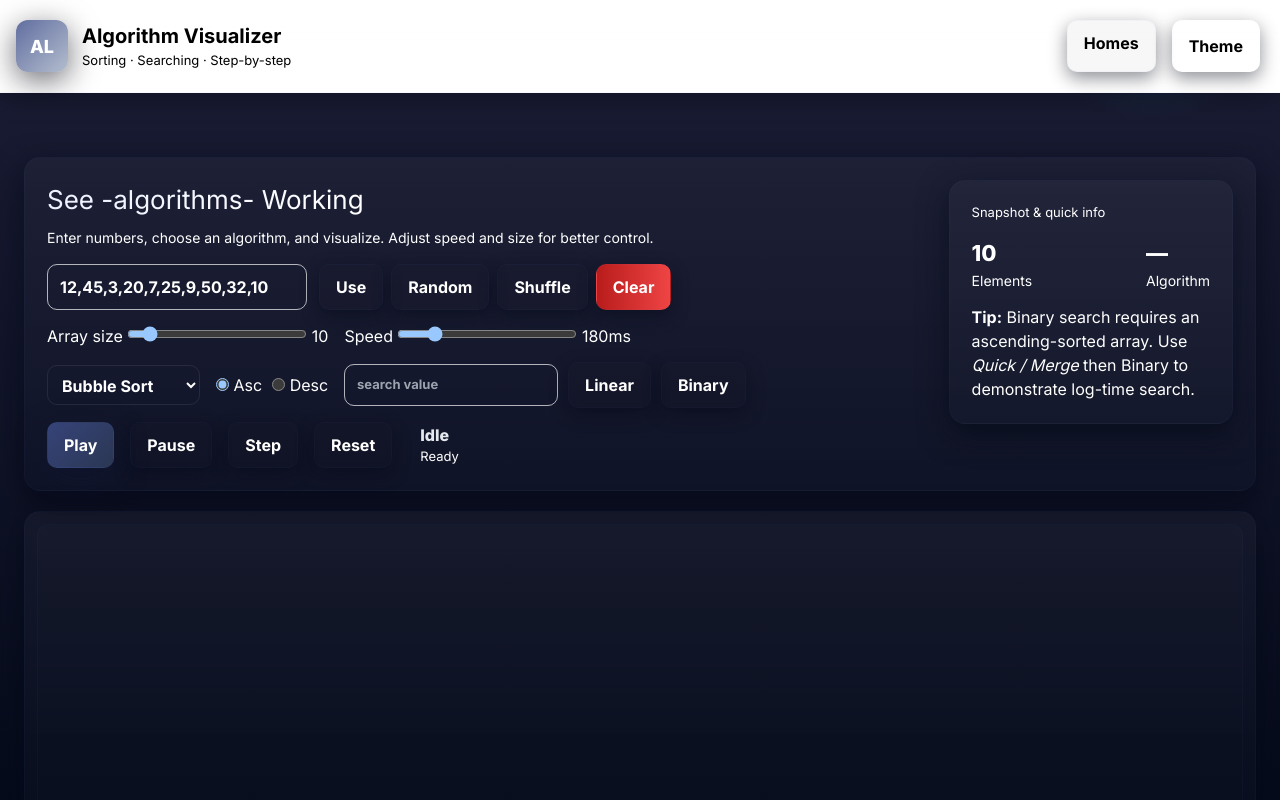
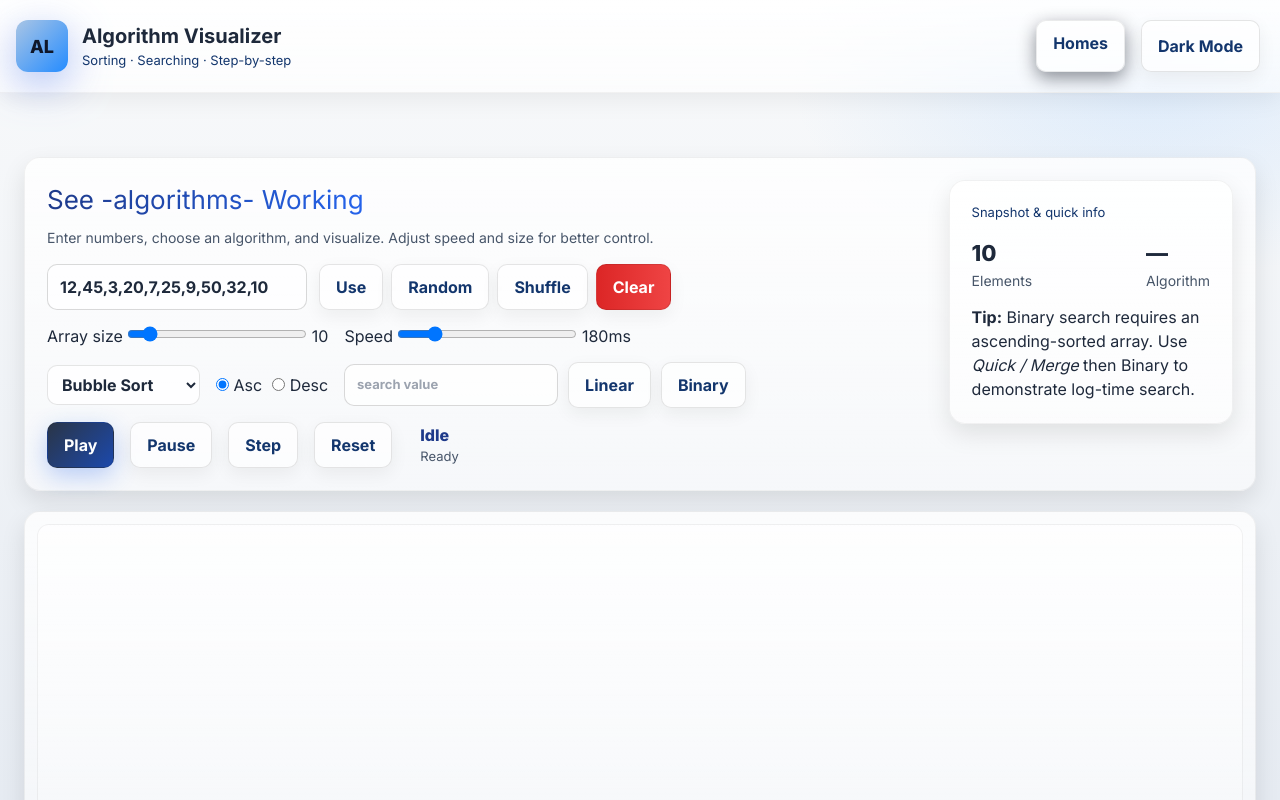
Before and after one commit to habibx792/DS_And_Algo-Visualizer, a website: page code/algoViz.html in a window 1280 px wide. Both pictures are taken after a click on the button "Theme". Drawn offline with Linux system fonts and the light colour scheme.

Commit message:
add light theme

```diff
--- a/code/algoVisCss.css
+++ b/code/algoVisCss.css
@@ -84,13 +84,13 @@ body {
   font-weight: 800;
   color: white;
   font-size: 18px;
-  box-shadow: 0 8px 30px rgba(11, 14, 24, 0.6);
+   box-shadow: 0 12px 40px rgba(57, 62, 77, 0.8);
   transition: transform 0.25s ease, box-shadow 0.25s ease;
 }
 
 .logo:hover {
   transform: rotate(8deg) scale(1.08);
-  box-shadow: 0 12px 40px rgba(11, 14, 24, 0.8);
+  box-shadow: 0 12px 40px rgb(85 121 238 / 80%);
 }
 
 .brand h1 {
@@ -190,7 +190,7 @@ background: linear-gradient(135deg, #3e4e8bd1, #4f658d6e);
 .hero-left h2 {
   margin: 0 0 8px;
   font-size: 26px;
-  background: linear-gradient(90deg, var(--accent1), #fff);
+ background: linear-gradient(90deg, var(--accent1), #d3d3d3);
   -webkit-background-clip: text;
   -webkit-text-fill-color: transparent;
 }
@@ -355,7 +355,7 @@ background: linear-gradient(135deg, #3e4e8bd1, #4f658d6e);
 }
 
 .bar.swap {
-  background: linear-gradient(90deg, #f97316, #fb7185);
+  background: linear-gradient(90deg, #ca5502, #ef596f);
   box-shadow: 0 10px 40px rgba(251, 113, 133, 0.10);
 }
 
@@ -403,7 +403,7 @@ background: linear-gradient(135deg, #3e4e8bd1, #4f658d6e);
     order: 1;
   }
 }
-/* Habib code  */
+
 #code
 {
   background: var(--glass);
@@ -417,3 +417,130 @@ background: linear-gradient(135deg, #3e4e8bd1, #4f658d6e);
 #codeLang{
   border: 1px solid var(--glassBorder);
 }
+
+
+
+body.light-theme {
+  --bg: #f7f9fc;
+  --panel: #ffffff;
+  --muted: #13366d;
+  --accent1: #1e3a8a;
+  --accent2: #e2e8f0;
+  --accent3: #64748b;
+  --glass: rgba(255, 255, 255, 0.65);
+  --success: #059669;
+  --danger: #dc2626;
+  --cardShadow: 0 10px 30px rgba(0, 0, 0, 0.12);
+  --glassBorder: rgba(0, 0, 0, 0.08);
+
+  color-scheme: light;
+  background: radial-gradient(900px 500px at 90% 10%, rgba(147, 197, 253, 0.25), transparent 40%),
+              linear-gradient(180deg, #f9fafb, #e2e8f0 120%);
+  color: #1e293b;
+}
+
+
+body.light-theme .topbar {
+  background: linear-gradient(180deg, rgba(255, 255, 255, 0.7), rgba(255, 255, 255, 0.4));
+  border-bottom: 1px solid rgba(0, 0, 0, 0.05);
+  box-shadow: 0 4px 25px rgba(0, 0, 0, 0.08);
+}
+
+body.light-theme .topbar:hover {
+  background: linear-gradient(180deg, rgba(255, 255, 255, 0.9), rgba(255, 255, 255, 0.6));
+}
+body.light-theme .hero-left h2 {
+  background: linear-gradient(90deg, #1e3a8a, #2563eb);
+  -webkit-background-clip: text;
+  -webkit-text-fill-color: transparent;
+}
+
+body.light-theme .logo {
+  background: linear-gradient(135deg, #a9c5e5, #258cff);
+  color: #0f172a;
+  box-shadow: 0 12px 40px rgba(156, 178, 243, 0.8);
+}
+
+body.light-theme .btn {
+  background: var(--glass);
+      color: var(--muted);
+  border: 1px solid rgba(0, 0, 0, 0.1);
+  box-shadow: 0 6px 18px rgba(0, 0, 0, 0.06);
+}
+
+body.light-theme .btn:hover {
+  background: rgba(0, 0, 0, 0.05);
+  color: #0f172a;
+}
+
+body.light-theme .btn.primary {
+  background: linear-gradient(135deg, #2a3547, #1c49ac);
+  color: white;
+  box-shadow: 0 8px 25px rgba(37, 99, 235, 0.3);
+}
+
+body.light-theme .btn.danger {
+  background: linear-gradient(90deg, #dc2626, #ef4444);
+  color: white;
+}
+
+body.light-theme .card {
+  background: linear-gradient(180deg, rgba(255, 255, 255, 0.8), rgba(255, 255, 255, 0.5));
+  border: 1px solid rgba(0, 0, 0, 0.05);
+  box-shadow: 0 10px 25px rgba(0, 0, 0, 0.1);
+}
+
+body.light-theme .canvas {
+  background: linear-gradient(180deg, rgba(255, 255, 255, 0.6), transparent);
+  border: 1px solid rgba(0, 0, 0, 0.05);
+}
+
+body.light-theme .bar {
+  background: linear-gradient(180deg, #bfdbfe, #93c5fd);
+  color: #1e293b;
+  box-shadow: 0 4px 20px rgba(59, 130, 246, 0.25) inset;
+}
+
+body.light-theme .bar.swap {
+  background: linear-gradient(90deg, #2a1cee, #0d0c51);
+}
+
+body.light-theme .bar.found {
+  background: linear-gradient(90deg, #22c55e, #10b981);
+}
+
+body.light-theme .select {
+  background: rgba(255, 255, 255, 0.8);
+  color: #1e293b;
+  border: 1px solid rgba(0, 0, 0, 0.1);
+}
+
+body.light-theme .text-input {
+  background: rgba(255, 255, 255, 0.7);
+  color: #1e293b;
+  border-color: rgba(0, 0, 0, 0.15);
+}
+
+body.light-theme .text-input:focus {
+  border-color: #3b82f6;
+  box-shadow: 0 0 10px rgba(59, 130, 246, 0.25);
+}
+
+body.light-theme .muted {
+  color: #475569;
+}
+
+body.light-theme #currentOp {
+  color: #1e3a8a;
+}
+
+body.light-theme #code,
+body.light-theme #codeComp {
+  background: rgba(255, 255, 255, 0.8);
+  border: 1px solid rgba(0, 0, 0, 0.08);
+  color: #1e293b;
+}
+
+body.light-theme pre {
+  color: #1e293b;
+}
--- a/code/algoVisJs.js
+++ b/code/algoVisJs.js
@@ -37,17 +37,25 @@
   const hero=document.querySelector(".hero-Bar");
   const topbar = document.querySelector(".topbar");
   const tag = document.querySelector(".tag");
-  them.addEventListener("click", () => {
-    alert("Hello");
+  // them.addEventListener("click", () => {
+  //   alert("Hello");
 
-    topbar.style.backgroundColor = "white";
-    hero.style.color = "black";
-    them.style.color = "black";
-    topbar.style.color="black";
-    aiHome.style.color="black";
-    tag.style.color="black";
+  //   topbar.style.backgroundColor = "white";
+  //   hero.style.color = "black";
+  //   them.style.color = "black";
+  //   topbar.style.color="black";
+  //   aiHome.style.color="black";
+  //   tag.style.color="black";
 
+  // });
+
+  const themeToggle = document.getElementById("themeToggle");
+  themeToggle.addEventListener("click", () => {
+    document.body.classList.toggle("light-theme");
+    const light = document.body.classList.contains("light-theme");
+    themeToggle.textContent = light ? "Dark Mode" : "Light Mode";
   });
+
 
 
 
```
